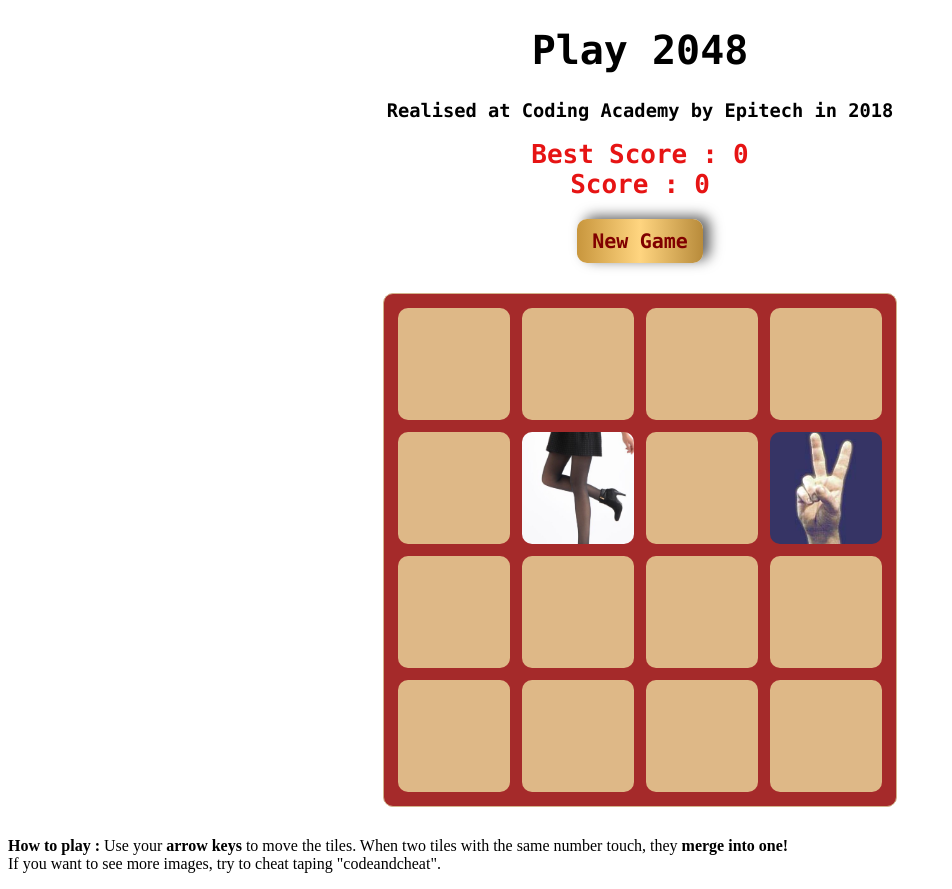
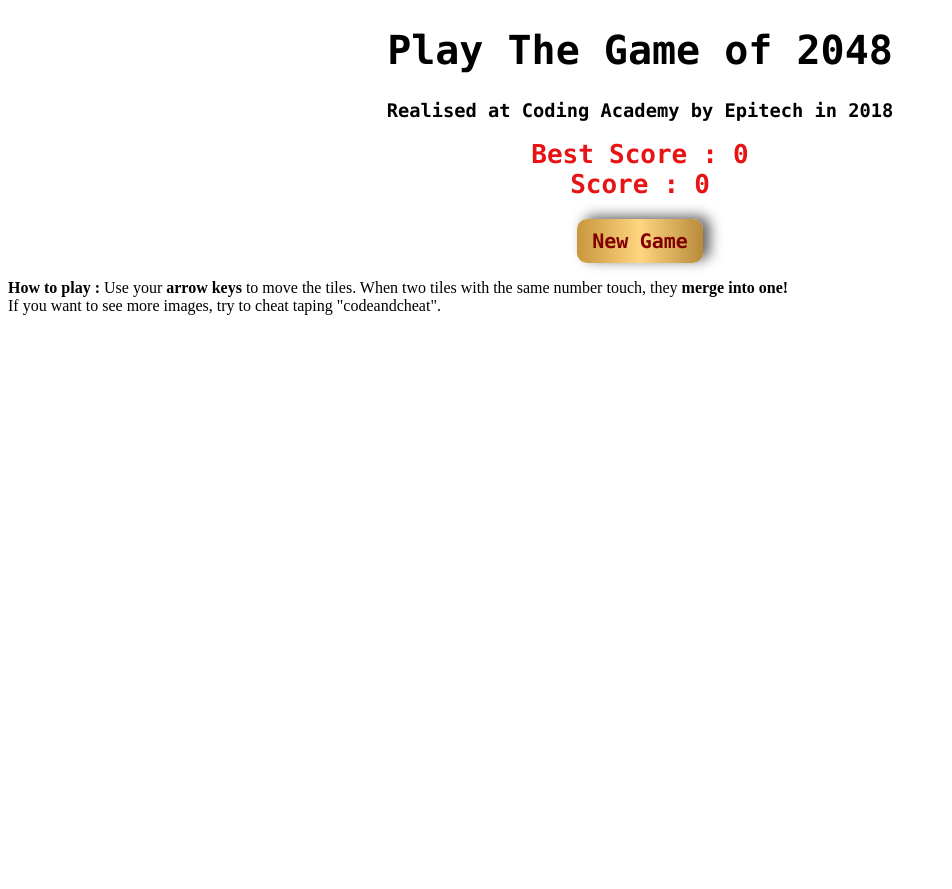
Before and after one commit to Damien-Chave/2048_CA-Epitech, a plain HTML site: page index.html in a window 1280 px wide. Shown: the whole page, without its empty margins (0-952 px from the left). After the commit the page ends 800 px from the top, so only its background shows below. Drawn offline with nearby package versions, Linux system fonts and the light colour scheme; a web font is replaced by a local one.

Commit message:
index_title

```diff
--- a/index.html
+++ b/index.html
@@ -8,7 +8,7 @@
 
 <header>
   <div class="heading">
-    <h1 class="title">Play 2048</h1>
+    <h1 class="title">Play The Game of 2048</h1>
     <h3 class="title2">Realised at Coding Academy by Epitech in 2018</h3>
     <div class="score-container">
       <div class="best-score">Best score : 0</div>
@@ -33,11 +33,11 @@
   <script type="text/javascript" src="https://ajax.googleapis.com/ajax/libs/jquery/1/jquery.min.js"></script>
   <script type="text/javascript" src="algo.js"></script>
   <script type="text/javascript" src="Base2048.js"></script>
-  <script type="text/javascript">
+  <!-- <script type="text/javascript">
       $(function()
       {
           $('.Games').game2048(); // appel de la fonction 'game2048' du pluggin appliquée à la div de class 'Games'
       });
-  </script>
+  </script> -->
 </body>
 </html>
```
